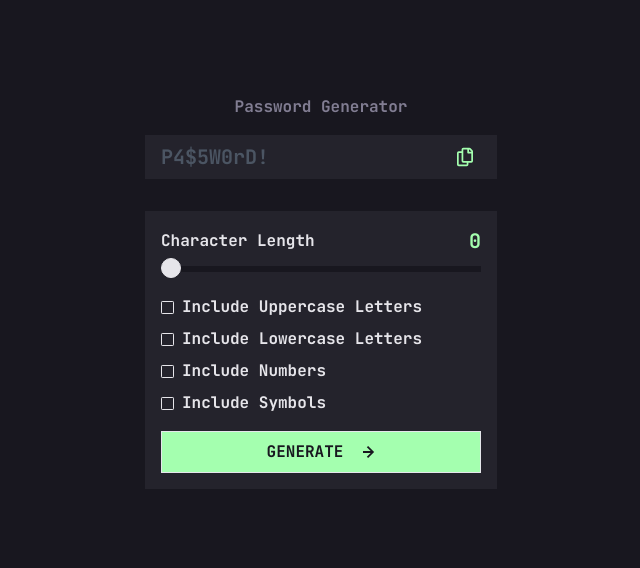
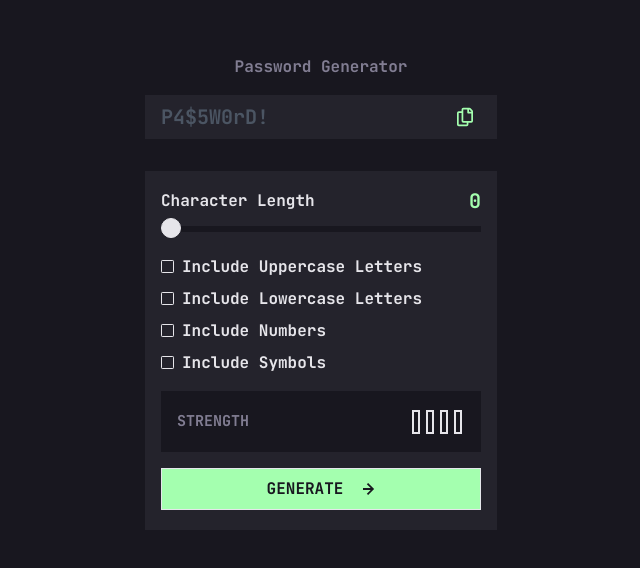
Before and after one commit to bra-charles/passwordGenerator, a React (Vite) app: page / in a window 1280 px wide. Shown: the part 108-676 px from the top of the page, without its empty margins (319-959 px from the left). Built offline with nearby package versions, Linux system fonts and the light colour scheme.

Commit message:
Edited Password Strength Component

```diff
--- a/src/App.tsx
+++ b/src/App.tsx
@@ -26,7 +26,9 @@ export default function App() {
   const [includeNumbers, setIncludeNumbers] = useState<boolean>(false);
   const [includeSymbols, setIncludeSymbols] = useState<boolean>(false);
   const [copied, setCopied] = useState<boolean>(false);
-  const [strength, setStrength] = useState<string>("");
+  const [strengthData, setStrengthData] = useState<PasswordStrengthData | null>(
+    null
+  );
 
   function handleGeneratePassword() {
     const config: PasswordComplexityConfig[] = [
@@ -37,8 +39,9 @@ export default function App() {
     ];
 
     const newPassword = generatePassword(passwordLength, config);
+
     setPassword(newPassword);
-		setStrengthData(computePasswordStrength(passwordLength, config));
+    setStrengthData(computePasswordStrength(passwordLength, config));
   }
 
   function handleCopyClick() {
@@ -102,12 +105,12 @@ export default function App() {
           includeSymbols={includeSymbols}
           setIncludeSymbols={setIncludeSymbols}
         />
-        {/* <MainPasswordStrength strength ={strength}  setStrength ={setStrength}/> */}
+        <MainPasswordStrength strengthData={strengthData} />
         <button
           onClick={handleGeneratePassword}
           className="px-4 py-2 bg-NeonGreen text-VeryDarkGrey w-full border border-solid
            hover:border-NeonGreen hover:text-NeonGreen hover:bg-DarkGrey group transition-all
-           duration-300 uppercase flex gap-3 justify-center items-center"
+           duration-300 uppercase flex gap-3 justify-center items-center  mb-1"
         >
           Generate{" "}
           <ArrowRightIcon
--- a/src/components/MainPasswordStrength.tsx
+++ b/src/components/MainPasswordStrength.tsx
@@ -1,24 +1,43 @@
-import React, { useState } from "react";
+import styled from "styled-components";
 import PasswordStrengthMeter from "./PasswordStrengthMeter";
 import StrengthMeterBox from "./PasswordStrengthColorBox";
-import { PasswordComplexityConfig } from "../utils/generatePassword";
-import { computePasswordStrength } from "../utils/passwordStrength";
+import { PasswordStrengthData } from "../utils/passwordStrength";
 
-export default function MainPasswordStrength(
-    config: PasswordComplexityConfig[]
-) {
-  const [password, setPassword] = useState("");
-  const [strength, setStrength] = useState<string>("");
-  const handlePasswordChange = (event: React.ChangeEvent<HTMLInputElement>) => {
-    setPassword(event.target.value);
-    setStrength(computePasswordStrength(event.target.value.length, config));
-  };
+const Container = styled.div`
+  display: flex;
+  align-items: center;
+  justify-content: space-between;
+  width: 100%;
+  padding: 0.5rem 1rem;
+  margin: 1rem 0;
+  background-color: #18171f;
+  color: #e6e5ea;
+`;
+
+interface MainPasswordStrengthProps {
+  strengthData: PasswordStrengthData | null;
+}
+
+const MainPasswordStrength: React.FC<MainPasswordStrengthProps> = ({
+  strengthData,
+}) => {
+  const defaultStrength = ""; // Placeholder value when no password data
+  const defaultColor = "transparent";
 
   return (
-    <div>
-      <input type="text" value={password} onChange={handlePasswordChange} />
-      <PasswordStrengthMeter strength={strength} />
-      <StrengthMeterBox strength={strength} />
-    </div>
+    <Container>
+      <span style={{ color: "#817D92", fontSize: 15 }}>STRENGTH</span>
+      <div style={{ display: "flex", gap: 7, marginTop: 8}}>
+        <PasswordStrengthMeter
+          strength={strengthData?.strength || defaultStrength}
+        />
+        <StrengthMeterBox
+          color={strengthData?.color || defaultColor}
+          numberOfColoredBoxes={strengthData?.boxLength || 0} // Set to 0 for no colored boxes
+        />
+      </div>
+    </Container>
   );
-}
+};
+
+export default MainPasswordStrength;
--- a/src/components/PasswordStrengthColorBox.tsx
+++ b/src/components/PasswordStrengthColorBox.tsx
@@ -1,18 +1,35 @@
-import React from 'react';
+import React from "react";
+import styled from "styled-components";
 
 interface StrengthMeterBoxProps {
-  strength: string; // "tooWeak", "weak", "medium", or "strong"
+  numberOfColoredBoxes: number;
+  color: string;
+}
+interface StyledDivProps {
+  backgroundColor: string | null;
 }
 
-const StrengthMeterBox: React.FC<StrengthMeterBoxProps> = ({ strength }) => {
-  const color: { [key: string]: string } = {
-    tooWeak: '#F64A4A', // Red
-    weak: '#FB7C58', // Orange
-    medium: '#F8CD65', // Orange-ish yellow
-    strong: '#A4FFAF', // Green
-  };
+const StyledDiv = styled.div<StyledDivProps>`
+  display: inline-block;
+  width: 8px;
+  height: 24px;
+  margin: 3px;
+  background-color: ${(props) => props.backgroundColor || "transparent"};
+  border: ${(props) => (props.backgroundColor ? "none" : "2px solid #E6E5EA")};
+`;
 
-  return <div className="strength-meter-box" style={{ backgroundColor: color[strength] }} />;
+const StrengthMeterBox: React.FC<StrengthMeterBoxProps> = ({
+  numberOfColoredBoxes,
+  color,
+}) => {
+  // Ensure length is between 0 and 4
+  const numBoxes = Math.min(Math.max(numberOfColoredBoxes, 0), 4);
+
+  const boxes = Array.from({ length: 4 }, (_, index) => (
+    <StyledDiv key={index} backgroundColor={index < numBoxes ? color : null} />
+  ));
+
+  return <div>{boxes}</div>;
 };
 
 export default StrengthMeterBox;
--- a/src/components/PasswordStrengthMeter.tsx
+++ b/src/components/PasswordStrengthMeter.tsx
@@ -1,20 +1,16 @@
-import React from 'react';
+import React from "react";
+import { PasswordStrength } from "../utils/passwordStrength";
 
 interface PasswordStrengthProps {
-  strength: string; // "tooWeak", "weak", "medium", or "strong"
+  strength: PasswordStrength | "" ; // "tooWeak", "weak", "medium", or "strong"
 }
 
-const PasswordStrengthMeter: React.FC<PasswordStrengthProps> = ({ strength }) => {
-  const strengthText = {
-    tooWeak: 'TOO WEAK',
-    weak: 'WEAK',
-    medium: 'MEDIUM',
-    strong: 'STRONG',
-  }[strength];
-
+const PasswordStrengthMeter: React.FC<PasswordStrengthProps> = ({
+  strength,
+}) => {
   return (
     <div className="password-strength-meter">
-      <span className={`strength-text ${strength}`}>{strengthText}</span>
+      <span style={{ fontSize: '18px' }} className={`strength-text ${strength}`}>{strength.toString()}</span>
     </div>
   );
 };
--- a/src/utils/passwordStrength.ts
+++ b/src/utils/passwordStrength.ts
@@ -6,6 +6,7 @@ export enum PasswordStrength {
   weak = "WEAK",
   medium = "MEDIUM",
   strong = "STRONG",
+
 }
 
 export interface PasswordStrengthData {
```
